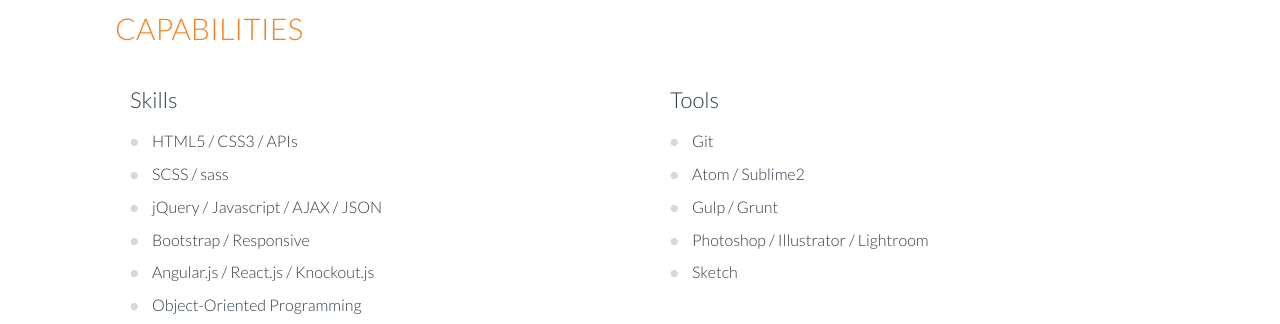
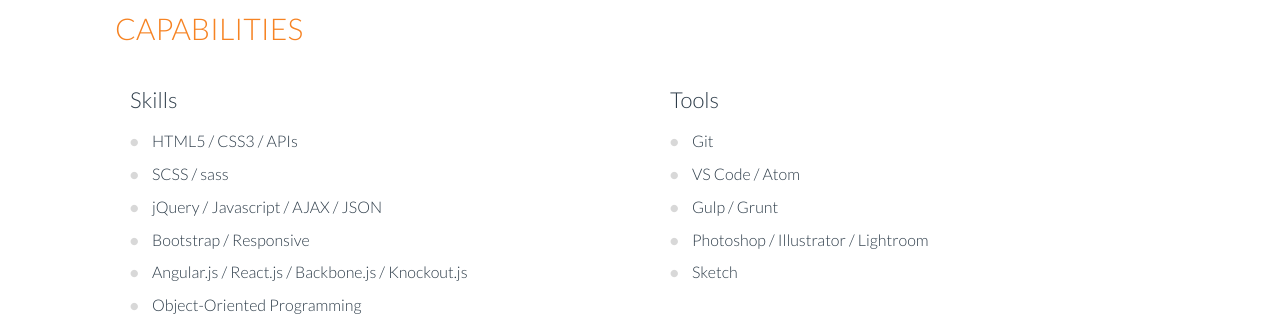
Before and after one commit to markchen555/Portfolio, a plain HTML site: page index.html in a window 1280 px wide. Shown: the part 2086-2410 px from the top of the page. Drawn offline with Linux system fonts and the light colour scheme.

Commit message:
Doc: change some skill section content

```diff
--- a/index.html
+++ b/index.html
@@ -118,7 +118,7 @@
                             <li><p>SCSS / sass</p></li>
                             <li><p>jQuery / Javascript / AJAX / JSON</p></li>
                             <li><p>Bootstrap / Responsive</p></li>
-                            <li><p>Angular.js / React.js / Knockout.js</p></li>
+                            <li><p>Angular.js / React.js / Backbone.js / Knockout.js</p></li>
                             <li><p>Object-Oriented Programming</p></li>
                             <li><p>Website Optimization</p></li>
                             <li><p>Cross Browser Compatibility Testing</p></li>
@@ -129,7 +129,7 @@
                         <p class="cap-title text-bold">Tools</p>
                         <ul>
                             <li><p>Git</p></li>
-                            <li><p>Atom / Sublime2</p></li>
+                            <li><p>VS Code / Atom</p></li>
                             <li><p>Gulp / Grunt</p></li>
                             <li><p>Photoshop / Illustrator / Lightroom</p></li>
                             <li><p>Sketch</p></li>
```
